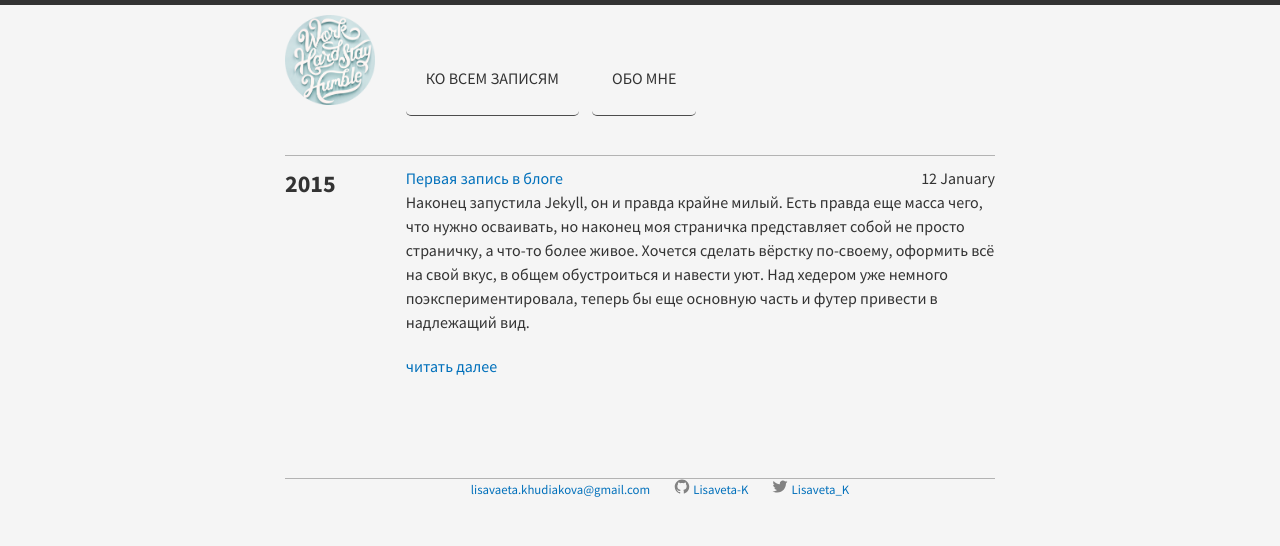
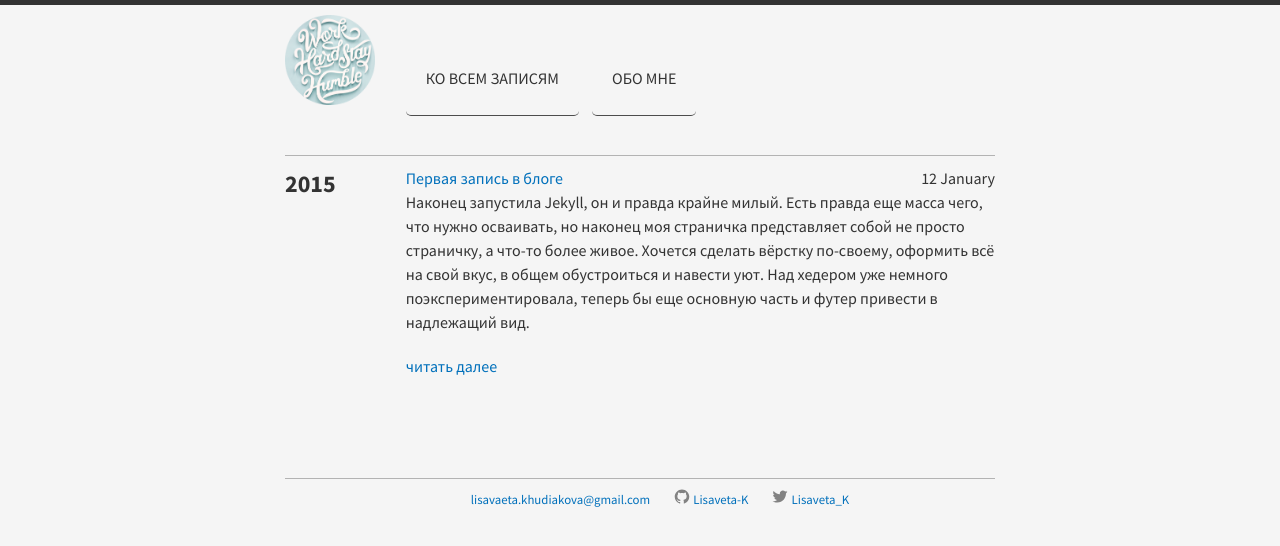
Before and after one commit to Lisaveta-K/lisaveta-k.github.io, a Jekyll site: the page built from index.html, in a window 1280 px wide. Shown: the top 546 px of the page. Built offline with Jekyll 4.4.1, drawn with Linux system fonts in a browser that asks for light colours; nearby versions of some CDN libraries; Markdown is read by kramdown in place of the engine named in the settings.

Commit message:
footer fixes

```diff
--- a/public/css/main.scss
+++ b/public/css/main.scss
@@ -111,6 +111,7 @@ footer {
 }
 
 footer ul{
+  margin-top: 10px;
   list-style-type: none;
   display: inline-block;
 }
```
Also changed, not shown: 2 other files.
